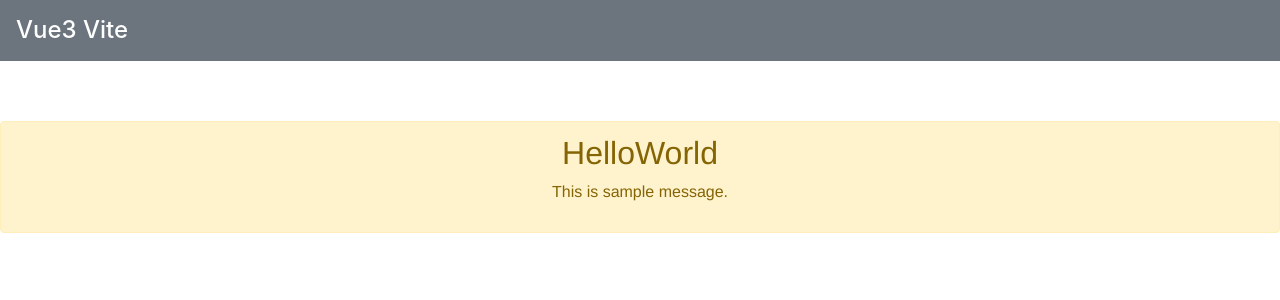
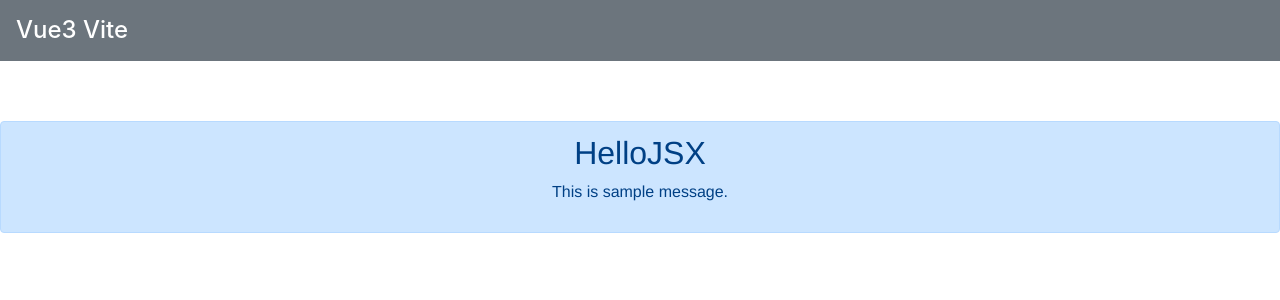
Before and after one commit to besumero628/Vue3_practice, a Vue app in the folder vite_app/: page / in a window 1280 px wide. Shown: the top 300 px of the page. Built offline with nearby package versions, Linux system fonts and the light colour scheme.

Commit message:
Hello JSX component

```diff
--- a/vite_app/src/App.vue
+++ b/vite_app/src/App.vue
@@ -1,15 +1,15 @@
 <template>
   <div id="app">
-    <HelloWorld />
+    <HelloJSX />
   </div>
 </template>
 
 <script>
-import HelloWorld from './components/HelloWorld.vue';
+import HelloJSX from './components/hello.jsx';
 export default {
   name: 'app',
   components: {
-    HelloWorld
+    HelloJSX
   }
 }
 </script>
--- a/vite_app/src/components/hello.jsx
+++ b/vite_app/src/components/hello.jsx
@@ -0,0 +1,17 @@
+export default {
+  name: 'HelloJSX',
+  data() {
+    return {
+      title: 'HelloJSX',
+      message: 'This is sample message.',
+    }
+  },
+  render(h) {
+    return (
+      <div class="alert alert-primary">
+        <h2>{this.title}</h2>
+        <p>{this.message}</p>
+      </div>
+    )
+  }
+}
```
